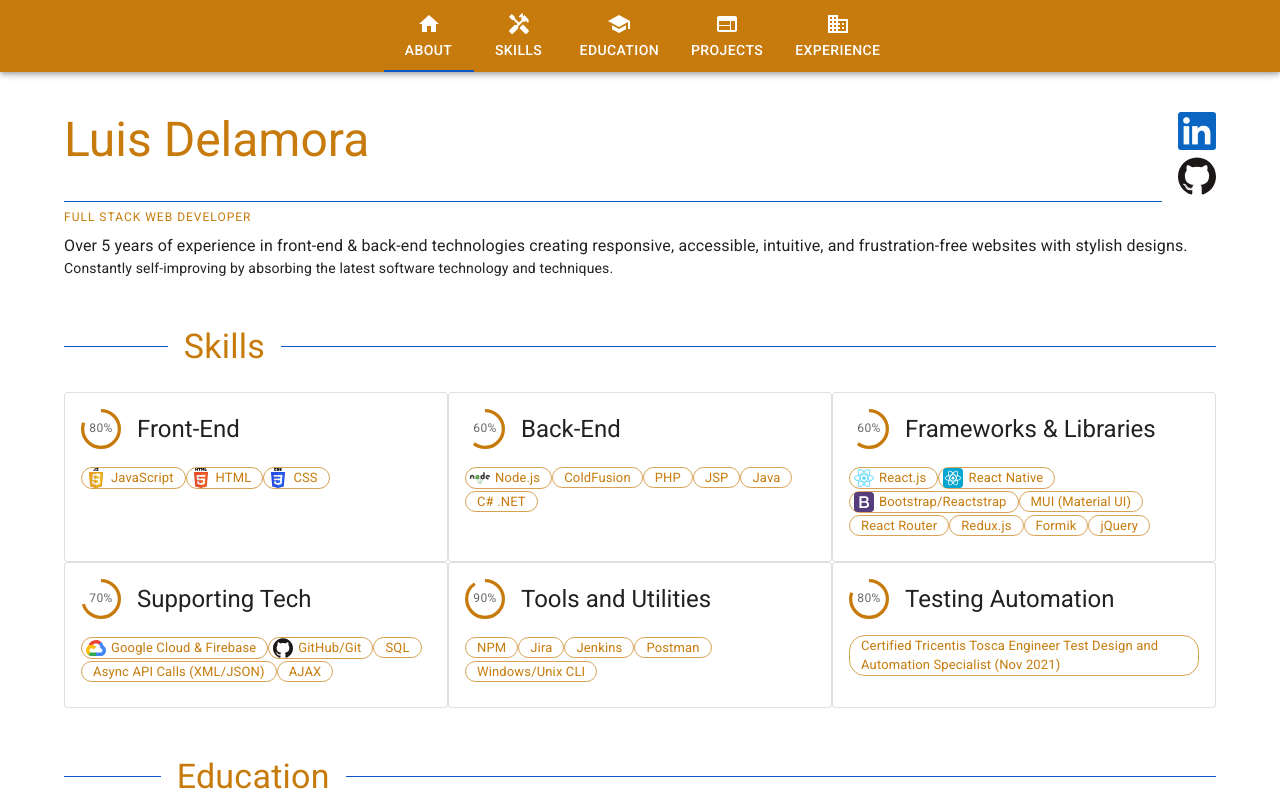
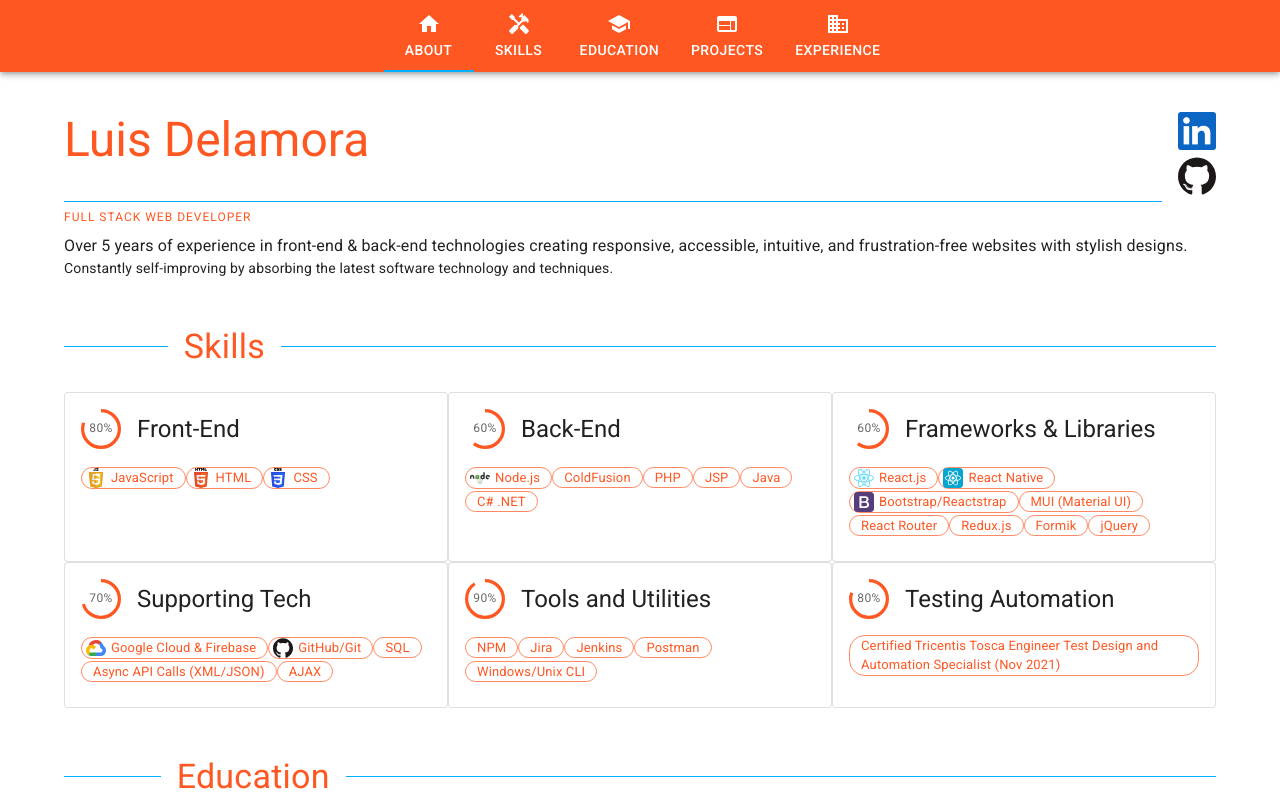
Before and after one commit to eccos/portfolio, a React (Create React App) app: page / in a window 1280 px wide. Shown: the top 800 px of the page. Built offline with nearby package versions, Linux system fonts and the light colour scheme; a web font is replaced by a local one.

Commit message:
minor theme update

```diff
--- a/src/theme.js
+++ b/src/theme.js
@@ -1,14 +1,10 @@
-import { red } from '@mui/material/colors';
+import { deepOrange, lightBlue, red } from '@mui/material/colors';
 import { createTheme } from '@mui/material/styles';
 
 const theme = createTheme({
   palette: {
-    primary: {
-      main: '#c77b0c',
-    },
-    secondary: {
-      main: '#0c57c7',
-    },
+    primary: deepOrange,
+    secondary: lightBlue,
     error: {
       main: red.A400,
     },
```
